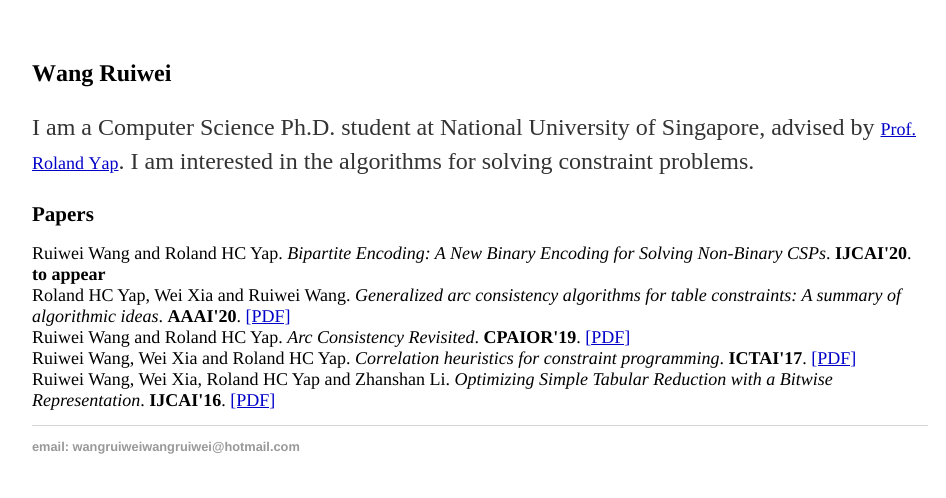
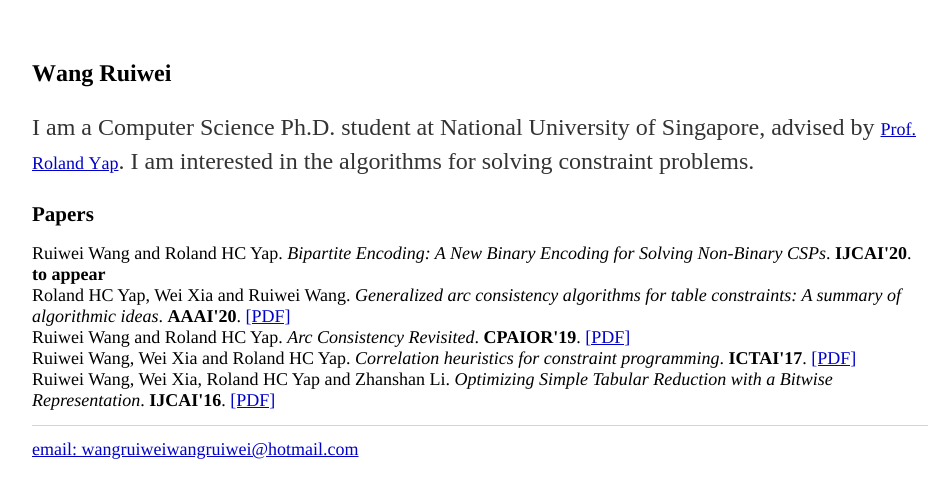
Before and after one commit to WangRuiwei/WangRuiwei.github.io, a Jekyll site: the page built from index.html, in a window 1280 px wide. Shown: the top 498 px of the page, without its empty margins (160-1106 px from the left). Built offline with Jekyll 4.4.1, drawn with Linux system fonts in a browser that asks for light colours.

Commit message:
Update default.html

```diff
--- a/_layouts/default.html
+++ b/_layouts/default.html
@@ -20,7 +20,7 @@
 			</div><!-- /.container -->
 			<footer>
 	    		<ul>
-	        		<li><a href="mailto:wangruiweiwangruiwei@hotmail.com">email: wangruiweiwangruiwei@hotmail.com</a></li>
+	        		<li><a href="mailto:wangruiweiwangruiwei@hotmail.com"><span class="s2"> email: wangruiweiwangruiwei@hotmail.com</span></a></li>
 				</ul>
 			</footer>
 		</body>
```
